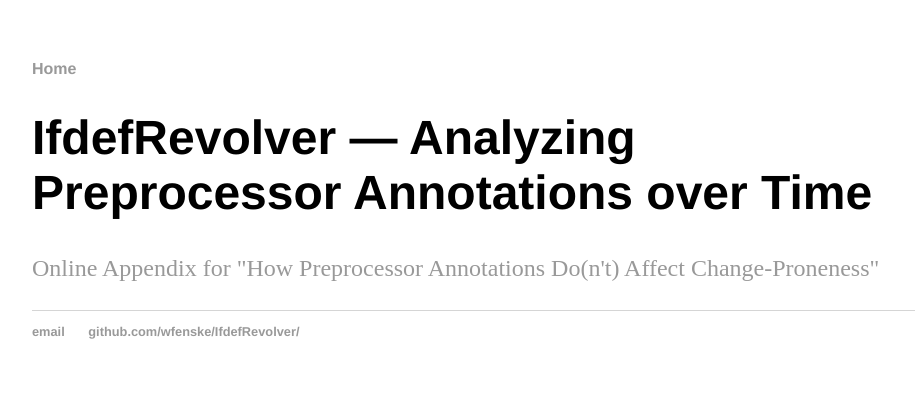
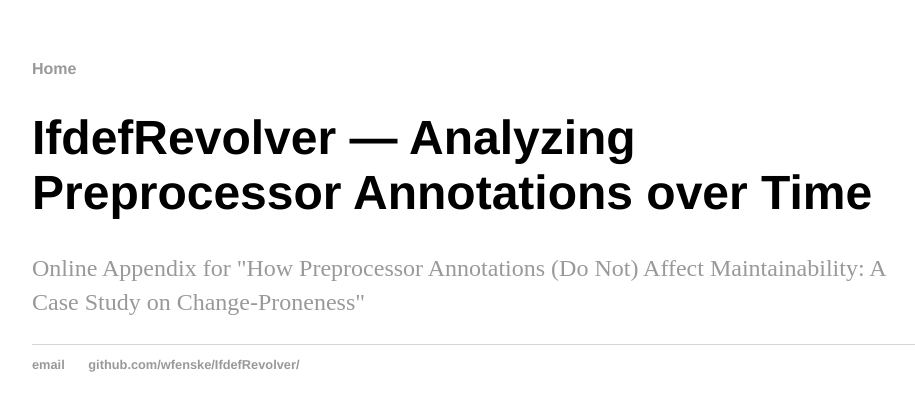
Before and after one commit to wfenske/IfdefRevolver, a Jekyll site: the page built from docs/index.html, in a window 1280 px wide. Shown: the top 411 px of the page, without its empty margins (160-1075 px from the left). Built offline with Jekyll 4.4.1, drawn with Linux system fonts in a browser that asks for light colours.

Commit message:
Update index.html

```diff
--- a/docs/index.html
+++ b/docs/index.html
@@ -5,5 +5,5 @@ title: IfdefRevolver &mdash; Analyzing Preprocessor Annotations over Time
 <div class="blurb">
 	<h1>IfdefRevolver &mdash; Analyzing Preprocessor Annotations over Time</h1>
 
-	<p><a href="/IfdefRevolver/ifdefs-vs-changes">Online Appendix for &quot;How Preprocessor Annotations Do(n't) Affect Change-Proneness&quot;</a></p>
+	<p><a href="/IfdefRevolver/ifdefs-vs-changes">Online Appendix for &quot;How Preprocessor Annotations (Do Not) Affect Maintainability: A Case Study on Change-Proneness&quot;</a></p>
 </div><!-- /.blurb -->
```
